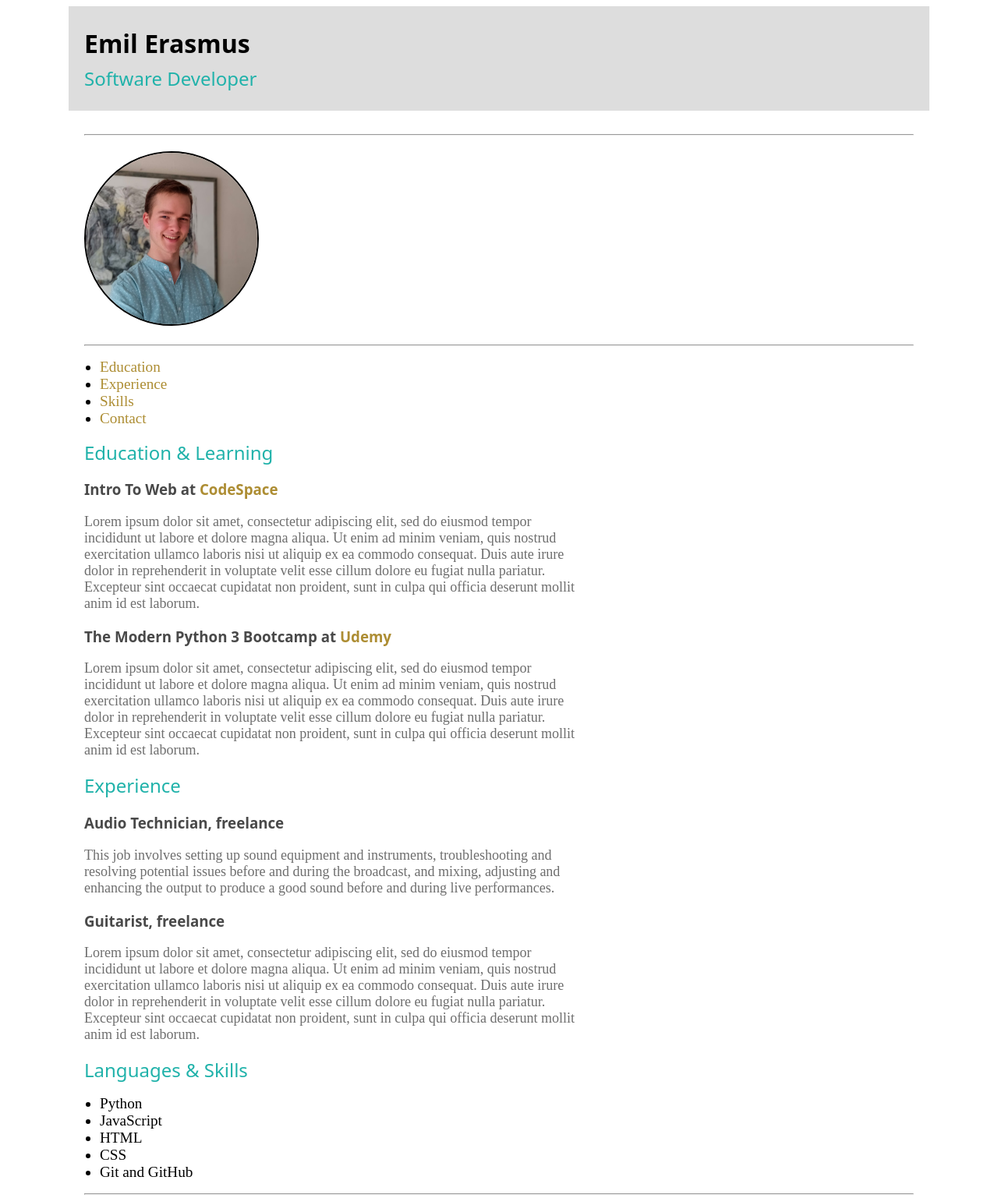
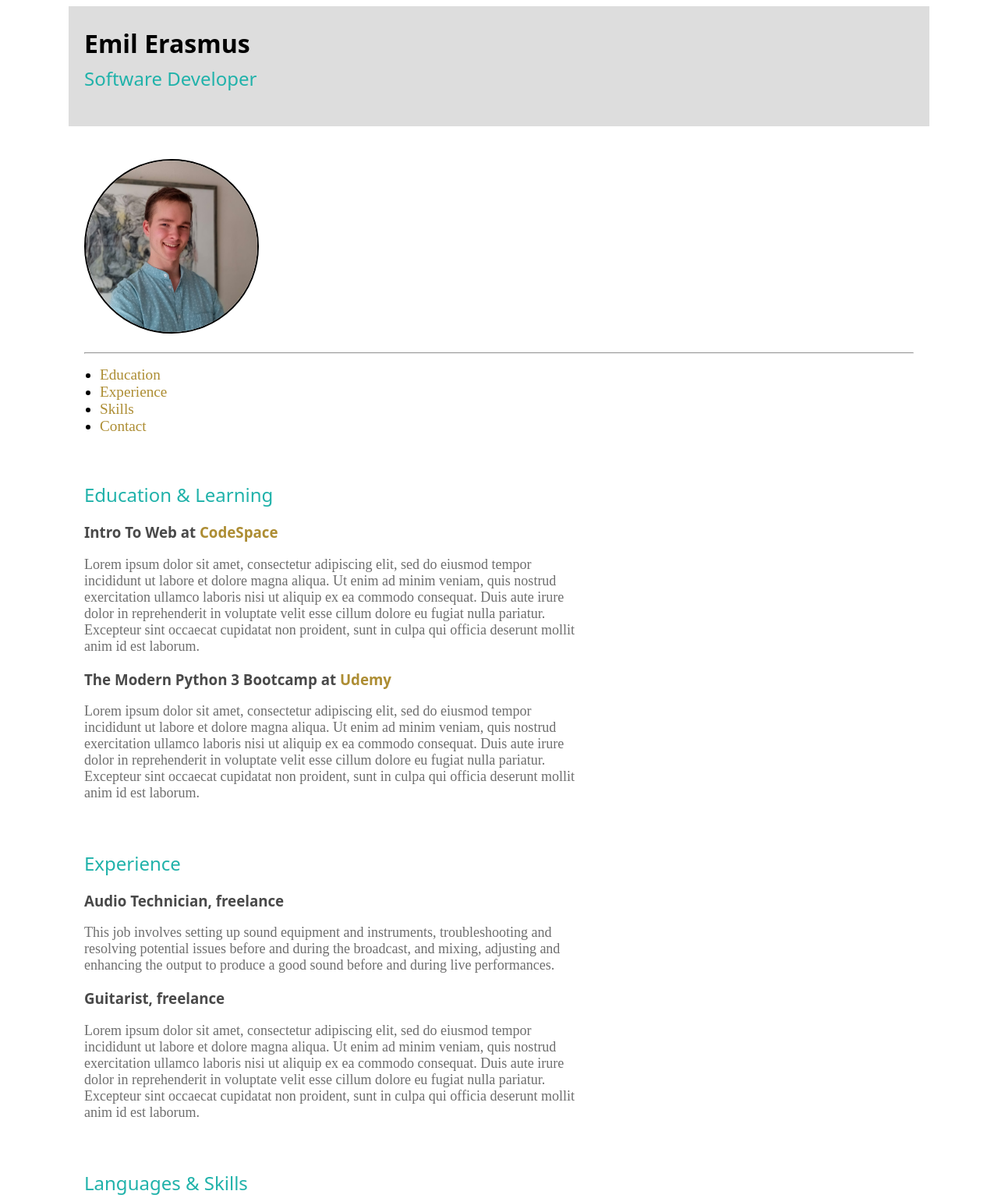
Before and after one commit to EmilErasmus/EMIERA195_FTC2306_GroupA_EmilErasmus_ITW2, a plain HTML site: page resume4.html in a window 1280 px wide. Shown: the top 1537 px of the page at 78% size. Drawn offline with Linux system fonts and the light colour scheme.

Commit message:
Added classes.

```diff
--- a/resume4.html
+++ b/resume4.html
@@ -8,14 +8,13 @@
     <link rel="stylesheet" href="css/style.css" />
   </head>
   <body>
-    <header>
+    <header class="bottomSpaces">
       <h1>Emil Erasmus</h1>
       <h2>Software Developer</h2>
     </header>
 
     <main>
-      <aside>
-        <hr>
+      <aside class="bottomSpaces">
         <img
           src="images/Emil.jpg"
           alt="super-epic-human-being.jpg"
@@ -41,7 +40,7 @@
       </aside>
 
       <article>
-        <section>
+        <section class="bottomSpaces">
           <h2 id="Education">Education & Learning</h2>
           <h3>
             Intro To Web at
@@ -73,7 +72,7 @@
           </p>
         </section>
 
-        <section>
+        <section class="bottomSpaces">
           <h2 id="Experience">Experience</h2>
           <h3>Audio Technician, freelance</h3>
           <p>
@@ -94,7 +93,7 @@
           </p>
         </section>
 
-        <section>
+        <section class="bottomSpaces">
           <h2 id="Skills">Languages & Skills</h2>
           <ul>
             <li>Python</li>
```
